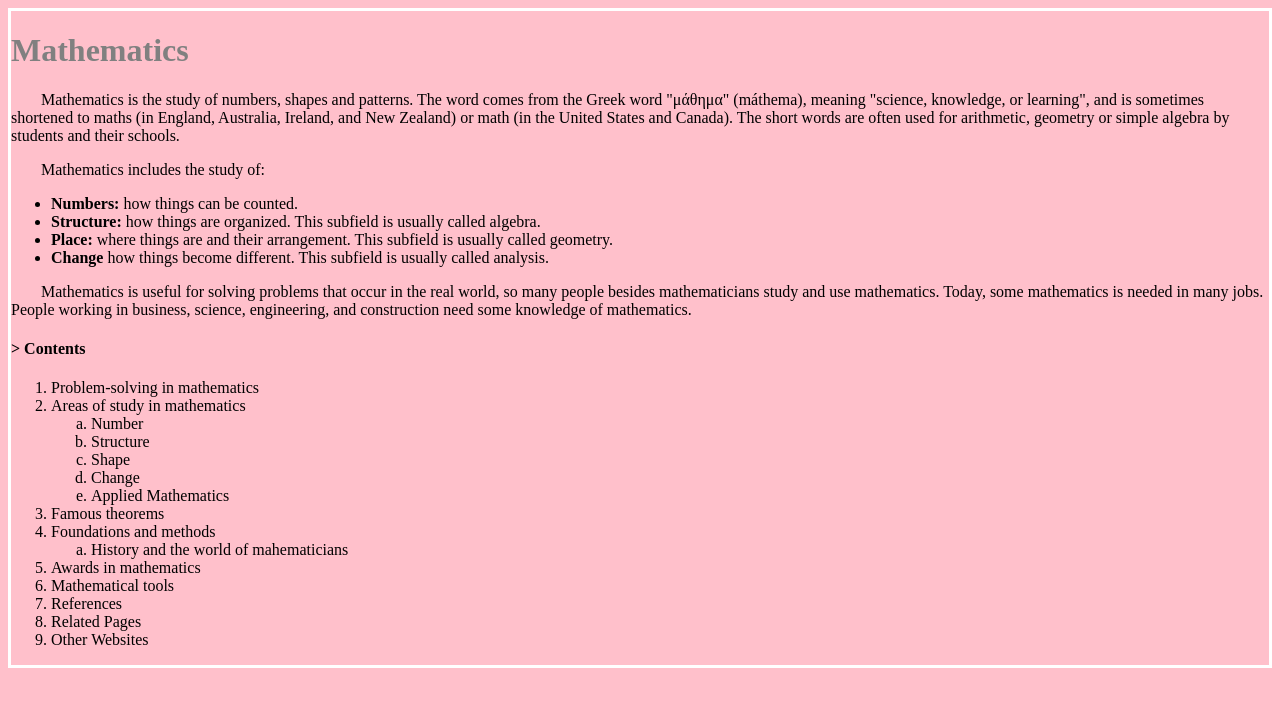
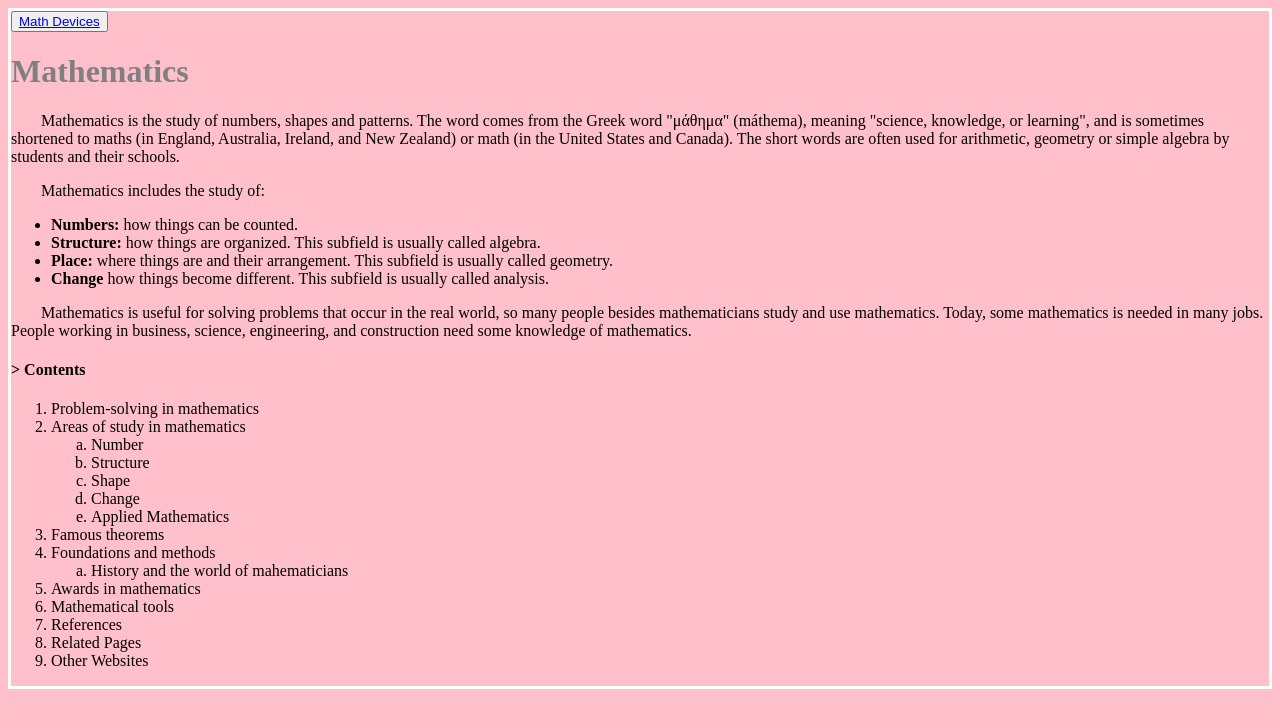
Before and after one commit to CDelancy19/math-wiki, a plain HTML site: page index.html in a window 1280 px wide. Drawn offline with Linux system fonts and the light colour scheme.

Commit message:
Update index.html

```diff
--- a/index.html
+++ b/index.html
@@ -26,6 +26,7 @@ p {
 </style>
 </head>
 <body>
+  <button><a href="math-devices.html">Math Devices</a></button>
  <div id="heading">
     <h1>Mathematics</h1>
     <p>Mathematics is the study of numbers, shapes and patterns. The word comes from the Greek word "μάθημα" (máthema), meaning "science, knowledge, or learning", and is sometimes shortened to maths (in England, Australia, Ireland, and New Zealand) or math (in the United States and Canada). The short words are often used for arithmetic, geometry or simple algebra by students and their schools.</p>
```
